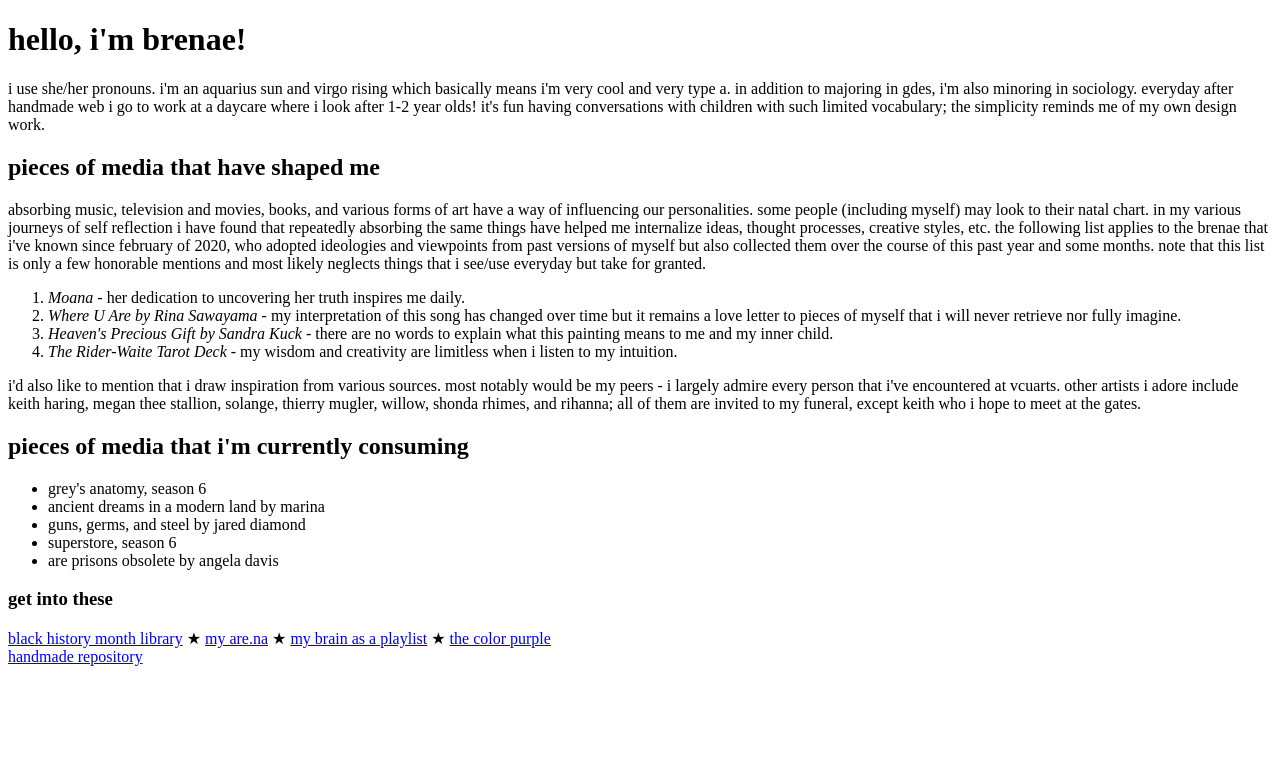
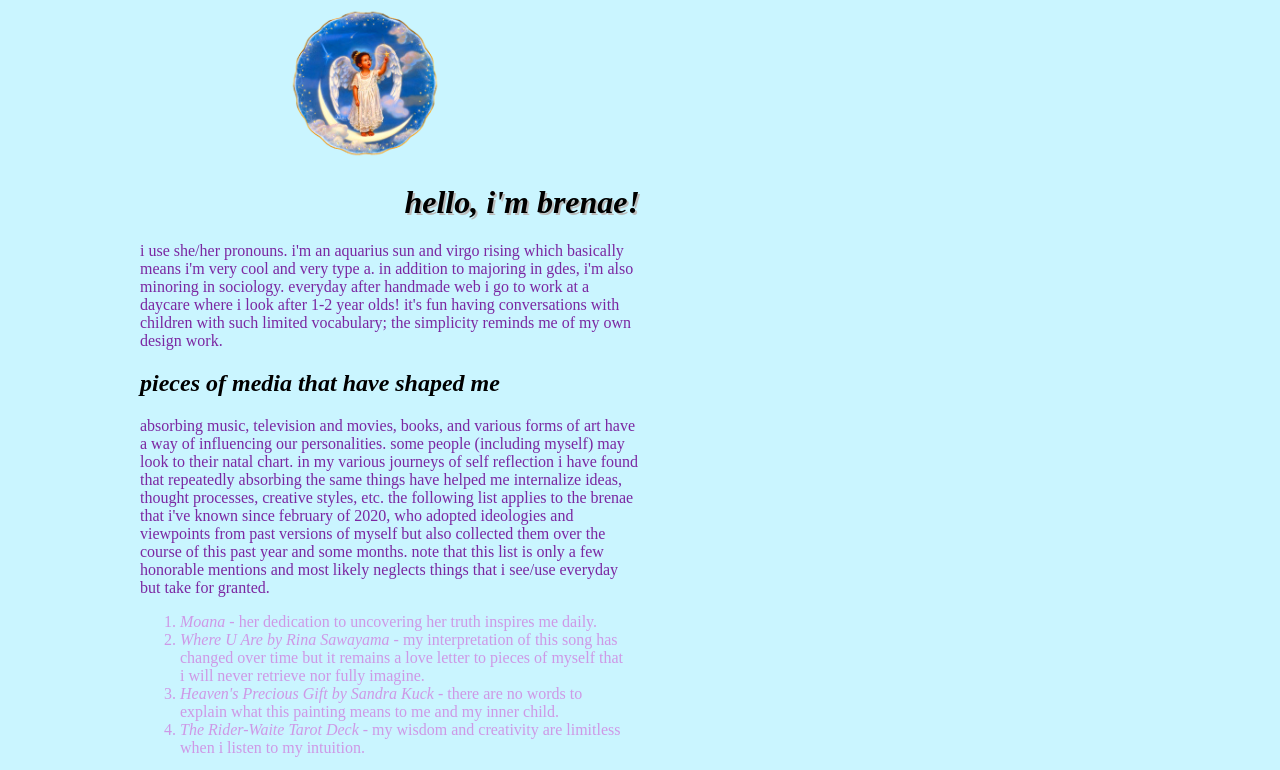
Before and after one commit to webnae/class-site, a plain HTML site: page intro-site/index.html in a window 1280 px wide. Shown: the top 770 px of the page. Drawn offline with Linux system fonts and the light colour scheme.

Commit message:
intro site near done

```diff
--- a/intro-site/index.html
+++ b/intro-site/index.html
@@ -2,11 +2,11 @@
 <html>
   <head>
     <title>intro to brenae</title>
+    <link rel="stylesheet" href="style.css">
   </head>
   <body>
-    <!-- include imagery of things in my room, with text/box elements emulating haring.
-         also some tarot cards, like the star, magician, queen of swords perhaps -->
-    <h1>hello, i'm brenae!</h1>
+    <!-- tarot cards question mark -->
+    <img src="heavens-precious-gift.png" alt="baby girl angel touch star on night sky"><h1>hello, i'm brenae!</h1>
     <p>i use she/her pronouns. i'm an aquarius sun and virgo rising which basically means i'm very cool and very type a.
        in addition to majoring in gdes, i'm also minoring in sociology. everyday after handmade web i go to work at a daycare
        where i look after 1-2 year olds! it's fun having conversations with children with such limited vocabulary; the
@@ -43,8 +43,8 @@
       <a href="https://drive.google.com/drive/u/0/folders/0Bz011IF2Pu9TUWIxVWxybGJ1Ync?resourcekey=0-8AACWzSdhr35TqD9I9D8cw">black history month library</a> ★
       <a href="https://www.are.na/brenae-flournoy">my are.na</a> ★
       <a href="https://open.spotify.com/playlist/774eqYh9BX8AV7JWbXtBx1">my brain as a playlist</a> ★
-      <a href="https://mdigi.tools/color-shades/#d19fe8">the color purple</a>
+      <a href="https://mdigi.tools/color-shades/#d19fe8">the color purple</a> ★
+      <a href="../index.html">handmade repository</a>
     </nav>
-    <a href="../index.html">handmade repository</a>
   </body>
 </html>
--- /dev/null
+++ b/intro-site/style.css
@@ -0,0 +1,50 @@
+body {
+  background-color: #CAF5FF;
+  margin-left: 140px;
+}
+
+p {
+  font-family: serif;
+  color: #7b27a2;
+  width: 500px;
+}
+
+h1 {
+  font-family: serif;
+  font-style: italic;
+  text-shadow: 2px 2px #BBBBBB;
+  text-align: right;
+  width: 500px;
+}
+
+h2 {
+  font-family: serif;
+  font-style: italic;
+}
+
+h3 {
+  margin-bottom: 6px;
+}
+
+ol {
+  color: #ce98e6;
+  width: 450px;
+}
+
+ul {
+  color: #ce98e6;
+  width: 500px;
+}
+
+img{
+  width: 150px;
+  padding-left: 150px;
+}
+
+a {
+  font-family: sans-serif;
+}
+
+a:hover {
+  background-color: white;
+}
```
Also changed, not shown: 1 other file.
